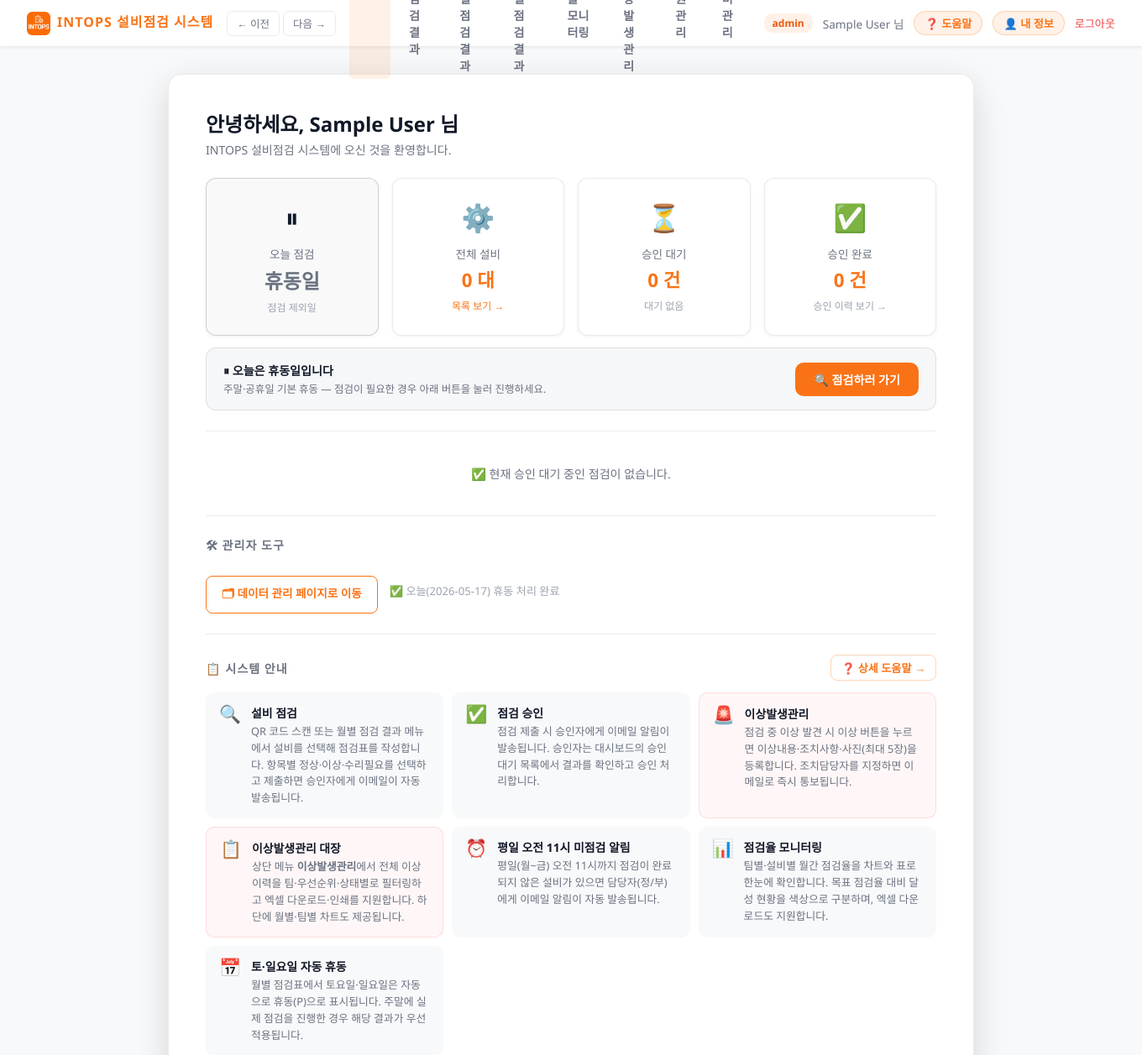
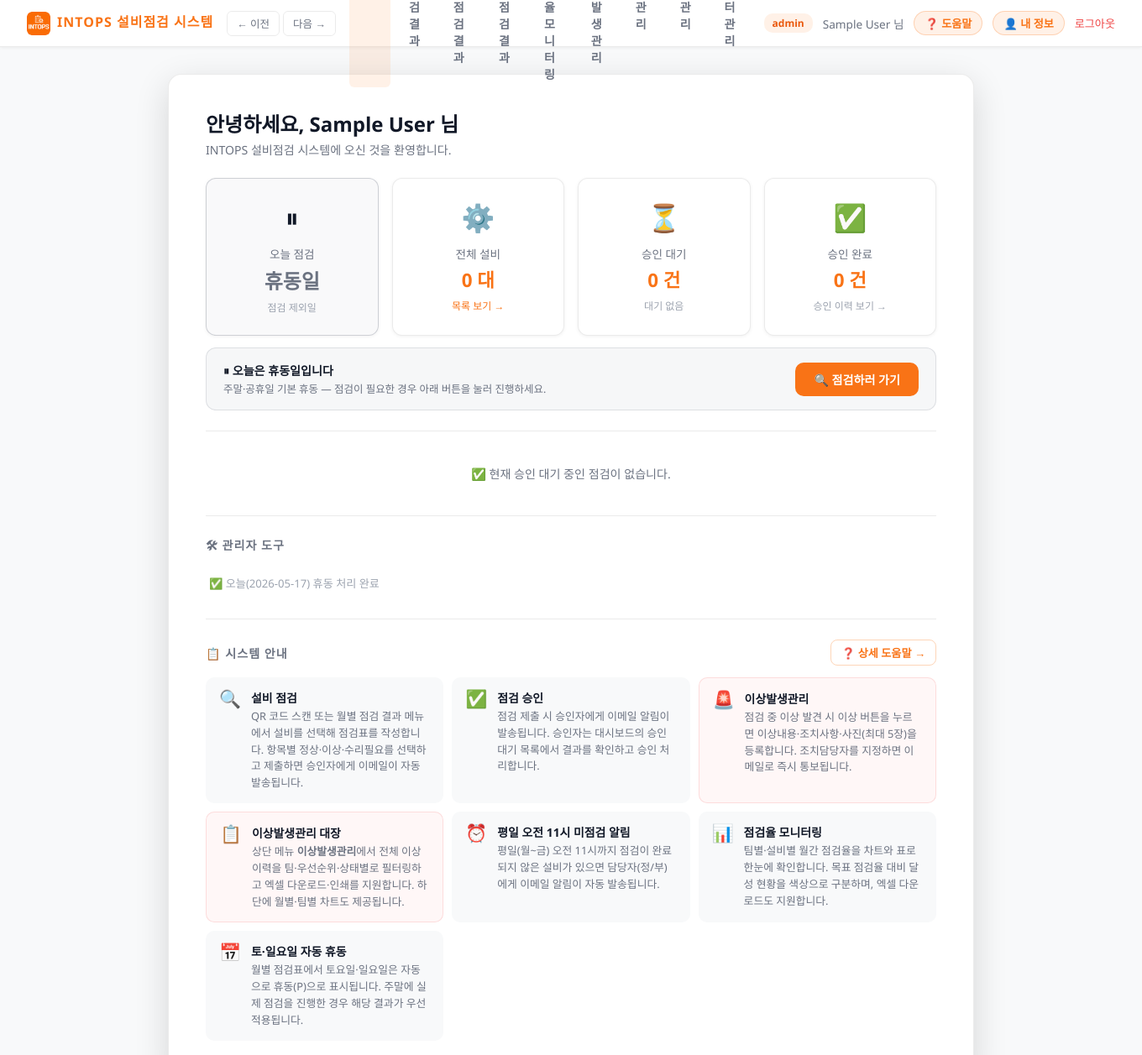
Before and after one commit to chojagal-ops/intops, a Flask app: page /dashboard in a window 1360 px wide. Shown: the top 1257 px of the page at 84% size. Run offline with Flask 3, Linux system fonts and the light colour scheme; the visitor is signed in with stand-in values (Sample User, id 1); data comes from the database, SQL or seed files in the repository; data that the repository does not hold is empty; some libraries are stand-ins or nearby versions.

Commit message:
홈 — 데이터관리 상단 nav 추가, 홈 버튼 제거

```diff
--- a/templates/dashboard.html
+++ b/templates/dashboard.html
@@ -26,6 +26,7 @@
       {% if session.is_admin %}
       <a href="/admin" class="nav-link">회원 관리</a>
       <a href="/admin/equipment" class="nav-link">설비 관리</a>
+      <a href="/admin/data" class="nav-link">데이터 관리</a>
       {% endif %}
     </div>
     <div class="topbar-user">
@@ -255,10 +256,6 @@
       <hr class="divider">
       <div class="section-title" style="margin-bottom:12px;">🛠 관리자 도구</div>
       <div style="display:flex; gap:10px; flex-wrap:wrap; align-items:center;">
-        <a href="/admin/data" class="btn btn-outline"
-           style="width:auto; padding:9px 18px; font-size:0.85rem; border-color:var(--orange); color:var(--orange);">
-          🗂 데이터 관리 페이지로 이동
-        </a>
         {% if not today_is_idle %}
         <form method="POST" action="/dashboard/bulk-idle-today" style="margin:0;"
               onsubmit="return confirm('오늘({{ today_str }}) 전체 설비를 휴동 처리합니다.\n기존 점검 기록은 삭제됩니다. 계속하시겠습니까?')">
```
